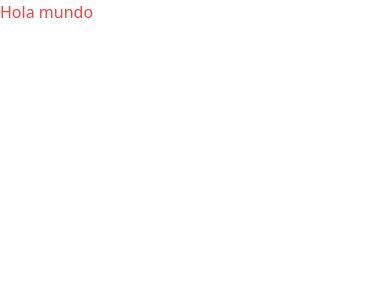
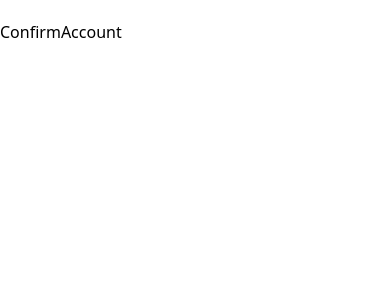
Before and after one commit to GOJAx64/frontend-virtual-whiteboard, a React (Vite) app: page /confirm_account/1 in a window 390 px wide. Shown: the top 300 px of the page. Built offline with nearby package versions, Linux system fonts and the light colour scheme.

Commit message:
Creating public routes and components for that routes

```diff
--- /dev/null
+++ b/layouts/AuthLayout.jsx
@@ -0,0 +1,14 @@
+import { Outlet } from "react-router-dom";
+
+export const AuthLayout = () => {
+  return (
+    <>
+     {/* Styles does not work :( */}
+      <main className="container mx-auto mt-5 md:mt-20 p-5 md:flex md:justify-center">
+        <div className="md:w-2/3 lg:1/2 bg-red-700">
+          <Outlet />
+        </div>
+      </main>
+    </>
+  )
+}
--- a/src/App.jsx
+++ b/src/App.jsx
@@ -1,8 +1,20 @@
+import { BrowserRouter, Route, Routes } from "react-router-dom";
+import { AuthLayout } from "../layouts/AuthLayout";
+import { ConfirmAccount, ForgotPassword, Login, NewPassword, Register } from "./pages/";
+
 function App() {
   return (
-    <>
-      <p className='text-red-500'>Hola mundo</p>
-    </>
+    <BrowserRouter>
+      <Routes>
+        <Route path='/' element={<AuthLayout />}>
+          <Route index                         element={ <Login />          } />
+          <Route path='register'               element={ <Register />       } />
+          <Route path='forgot_password'        element={ <ForgotPassword /> } />
+          <Route path='forgot_password/:token' element={ <NewPassword />    } />
+          <Route path='confirm_account/:token' element={ <ConfirmAccount /> } />
+        </Route>
+      </Routes>
+    </BrowserRouter>
   )
 }
 
--- /dev/null
+++ b/src/pages/ConfirmAccount.jsx
@@ -0,0 +1,5 @@
+export const ConfirmAccount = () => {
+  return (
+    <div>ConfirmAccount</div>
+  )
+}
--- /dev/null
+++ b/src/pages/ForgotPassword.jsx
@@ -0,0 +1,7 @@
+import React from 'react'
+
+export const ForgotPassword = () => {
+  return (
+    <div>ForgotPassword</div>
+  )
+}
--- /dev/null
+++ b/src/pages/NewPassword.jsx
@@ -0,0 +1,6 @@
+
+export const NewPassword = () => {
+  return (
+    <div>NewPassword</div>
+  )
+}
--- /dev/null
+++ b/src/pages/Register.jsx
@@ -0,0 +1,5 @@
+export const Register = () => {
+  return (
+    <div>Register</div>
+  )
+}
--- /dev/null
+++ b/src/pages/index.js
@@ -0,0 +1,5 @@
+export * from './Login';
+export * from './Register';
+export * from './NewPassword';
+export * from './ForgotPassword';
+export * from './ConfirmAccount';
--- a/src/pages/login.jsx
+++ b/src/pages/login.jsx
@@ -1,5 +1,12 @@
-export const login = () => {
-  return (
+import { NavLink } from "react-router-dom";
+
+export const Login = () => {
+
+    const handleSubmit = () => {
+        console.log("Handle Submit");
+    };
+
+    return (
     <div className="flex items-center justify-center min-h-screen bg-slate-300">
         {/* Card Container */}
         <div className=" flex flex-col m-6 space-y-10 bg-slate-200 shadow-2xl rounded-2xl md:flex-row md:space-y-0 md:m-0">
@@ -15,14 +22,14 @@ export const login = () => {
                     type="text"
                     className="block w-full p-6 border border-gray-300 rounded-md placeholder:font-sans placeholder:font-light"
                     placeholder="Ingresa tu correo eléctronico"
-                    value={ email }
+                    // value={ email }
                     // onChange={ e => setEmail(e.target.value)}
                 />
                 <input
                     type="password"
                     className="block w-full mt-2 p-6 border border-gray-300 rounded-md placeholder:font-sans placeholder:font-light"
                     placeholder="Ingresa tu contraseña"
-                    value={ password }
+                    // value={ password }
                     // onChange={ e => setPassword(e.target.value)}
                 />
                 {/* Middle Content */}
```
